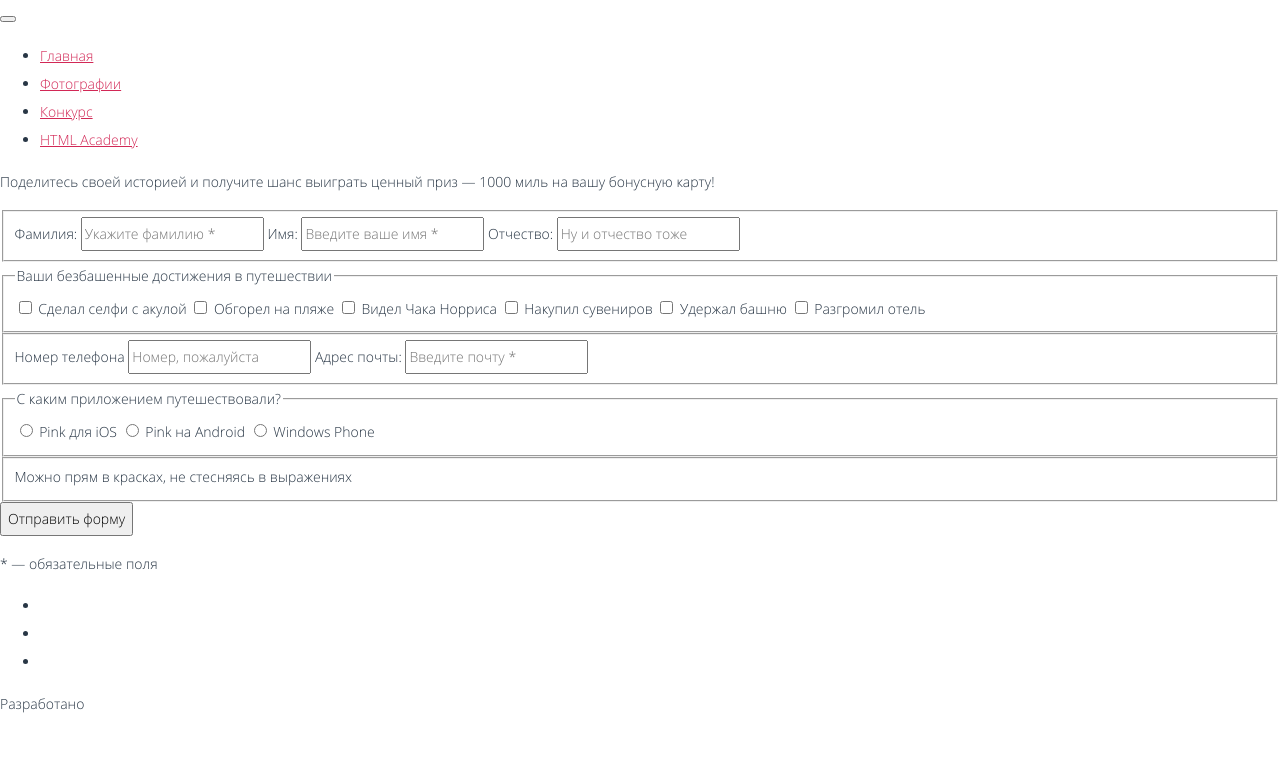
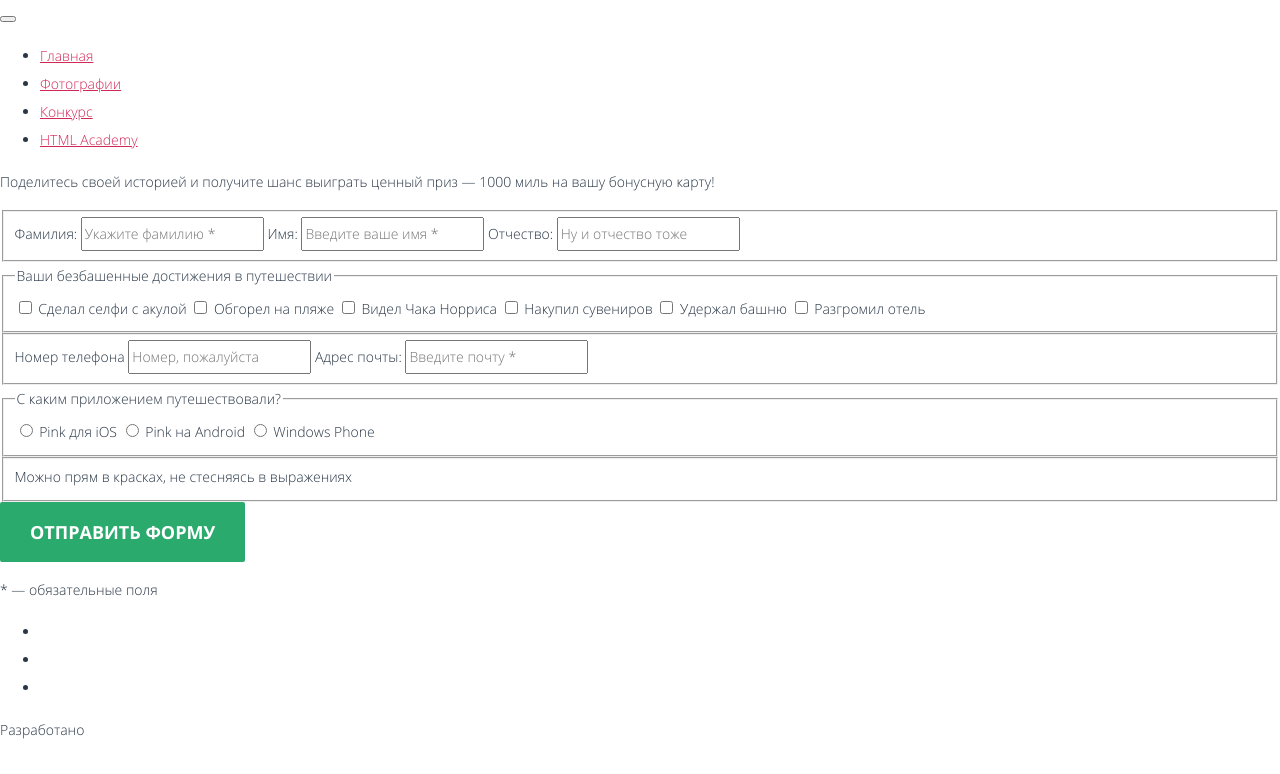
Before and after one commit to LoremLipsum/pink, a website: page source/form.html in a window 1280 px wide. Drawn offline with nearby package versions, Linux system fonts and the light colour scheme; files that its build step writes are made by us from their sources.

Commit message:
Add button

```diff
--- /dev/null
+++ b/source/sass/blocks/_button.scss
@@ -0,0 +1,29 @@
+.button {
+  display: inline-block;
+  vertical-align: middle;
+  padding: 15px 30px;
+  border: none;
+  border-radius: 2px;
+  background-color: $sub-color;
+  font-size: 18px;
+  line-height: 30px;
+  font-weight: 700;
+  color: $white;
+  text-transform: uppercase;
+  text-align: center;
+  transition-duration: 0.2s;
+  transition-property: background-color, color;
+
+  &:hover {
+    background-color: $sub-color-hover;
+  }
+
+  &:active {
+    color: rgba($white, 0.3);
+  }
+
+  &:disabled,
+  &.is-disabled {
+    background-color: $disabled;
+  }
+}
--- a/source/sass/global/variables.scss
+++ b/source/sass/global/variables.scss
@@ -3,6 +3,8 @@ $main-font: "Open Sans", "Arial", sans-serif;
 $white: #ffffff;
 $black: #000000;
 $main-color: #d22856;
+$sub-color: #2aab6d;
+$sub-color-hover: #1c9b5e;
 $back-color: #f2f2f2;
 $dark-color: #283645;
 $sub-dark-color: #1d2631;
--- a/source/sass/style.scss
+++ b/source/sass/style.scss
@@ -1,5 +1,5 @@
 @import "./global/fonts";
 @import "./global/variables";
 @import "./global/base";
-
-@import "./blocks/visually-hidden"
+@import "./blocks/visually-hidden";
+@import "./blocks/button";
```
